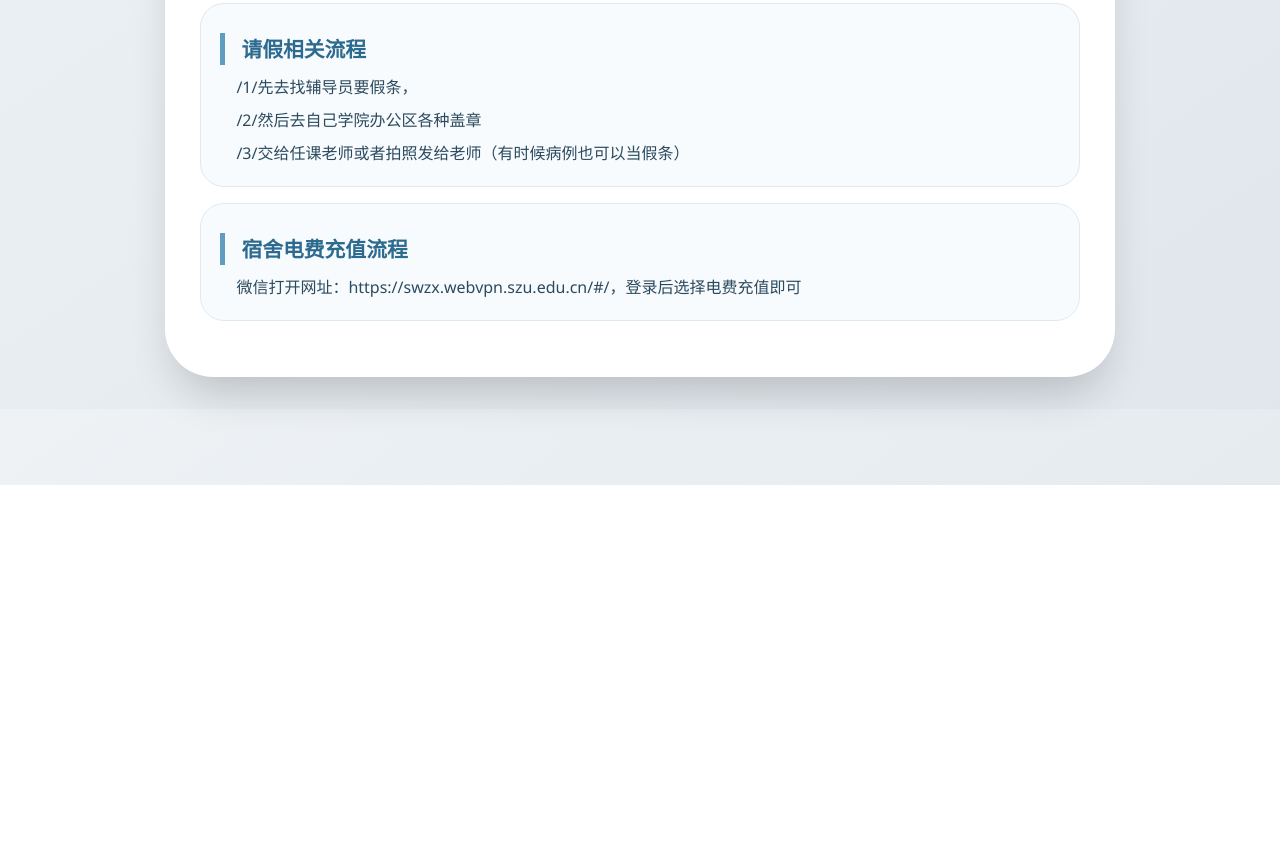
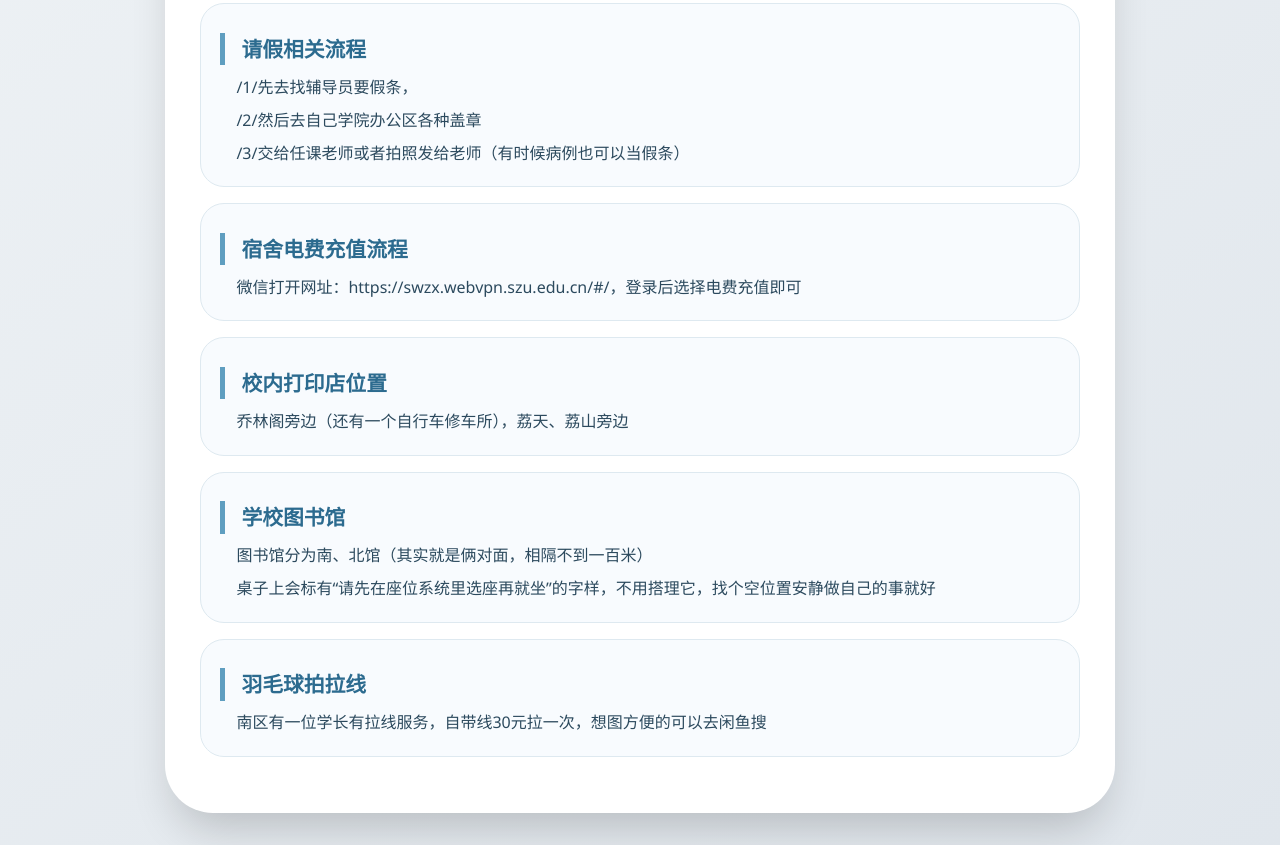
Before and after one commit to xmissing/SZU_html_test, a plain HTML site: page WEB/outstudy/others.html in a window 1280 px wide. Shown: the part 315-1160 px from the top of the page. Before the commit the page ends 800 px from the top, so only its background shows below. Drawn offline with Linux system fonts and the light colour scheme.

Commit message:
Update others.html

```diff
--- a/WEB/outstudy/others.html
+++ b/WEB/outstudy/others.html
@@ -147,6 +147,21 @@
             <h3>宿舍电费充值流程</h3>
             <p>微信打开网址：https://swzx.webvpn.szu.edu.cn/#/，登录后选择电费充值即可</p>
         </div>
+         <div class="section-box">
+            <h3>校内打印店位置</h3>
+            <p>乔林阁旁边（还有一个自行车修车所），荔天、荔山旁边</p>
+        </div>
+
+        <div class="section-box">
+            <h3>学校图书馆</h3>
+
+    <P>图书馆分为南、北馆（其实就是俩对面，相隔不到一百米）</P>
+    <p>桌子上会标有“请先在座位系统里选座再就坐”的字样，不用搭理它，找个空位置安静做自己的事就好</P>
+    </div>
+ <div class="section-box">
+            <h3>羽毛球拍拉线</h3>
+            <p>南区有一位学长有拉线服务，自带线30元拉一次，想图方便的可以去闲鱼搜</p>
+        </div>
 
         <!-- ========= 原始文字结束 ========= -->
     </div>
```
